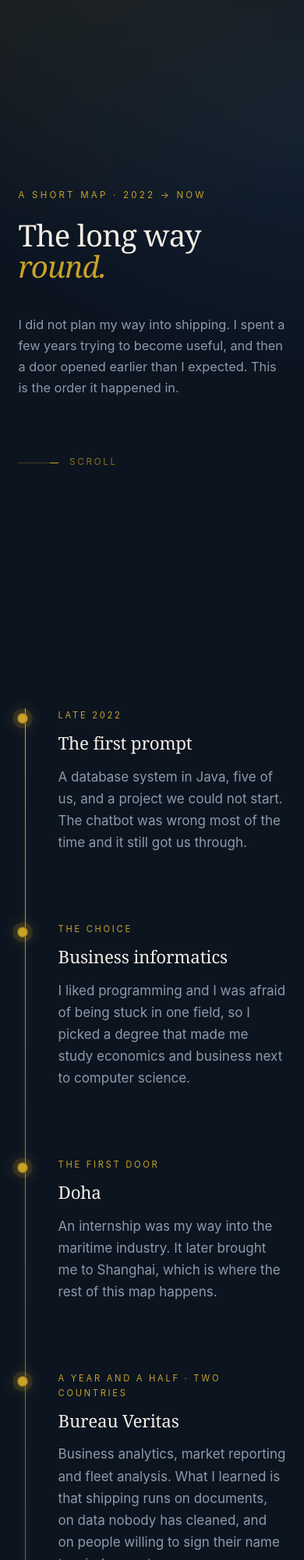
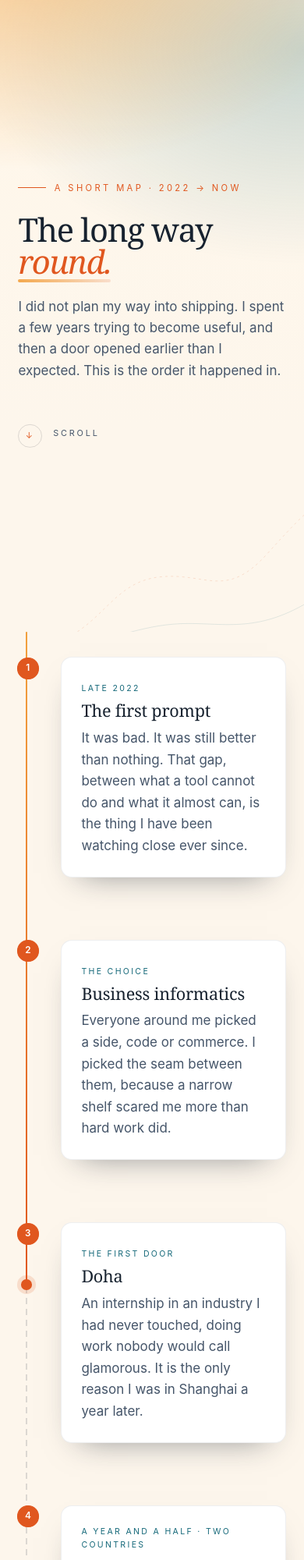
Before and after one commit to Abdelrahman-Elprince/journey-map, a plain HTML site: page index.html in a window 390 px wide. Shown: the top 2000 px of the page at 78% size. Drawn offline with Linux system fonts and the light colour scheme.

Commit message:
Redesign: brighter palette, route rail with progress, new checkpoint copy, new closing line

```diff
--- a/index.html
+++ b/index.html
@@ -5,222 +5,259 @@
 <meta name="viewport" content="width=device-width, initial-scale=1">
 <title>The Long Way Round · Abdelrahman</title>
 <meta name="description" content="A short map of how I got from a Java project I could not start to a chartering desk." />
+<meta property="og:title" content="The Long Way Round" />
+<meta property="og:description" content="A short map of how I got from a Java project I could not start to a chartering desk." />
+<meta property="og:type" content="website" />
 <script>document.documentElement.classList.add("js");</script>
 <style>
   :root {
-    --ink: #0c1420;
-    --ink-2: #101b2a;
-    --paper: #f2ede3;
-    --muted: #8d9aa8;
-    --brass: #c9a227;
-    --brass-soft: #8a6f1e;
-    --line: rgba(201, 162, 39, 0.28);
+    --cream: #fdf6ec;
+    --paper: #ffffff;
+    --ink: #17222f;
+    --ink-soft: #46566a;
+    --orange: #e0571f;
+    --amber: #f2a03d;
+    --teal: #16697a;
+    --line: rgba(23, 34, 47, 0.14);
+    --shadow: 0 18px 40px -24px rgba(23, 34, 47, 0.55);
   }
   * { box-sizing: border-box; }
   html { scroll-behavior: smooth; overflow-x: clip; }
   body {
     margin: 0;
-    background: var(--ink);
-    color: var(--paper);
-    font-family: "Inter", "Helvetica Neue", Arial, sans-serif;
+    background: var(--cream);
+    color: var(--ink);
+    font-family: "Inter", "Segoe UI", Helvetica, Arial, sans-serif;
     font-size: 17px;
-    line-height: 1.65;
+    line-height: 1.62;
     -webkit-font-smoothing: antialiased;
   }
-  body::before {
-    content: "";
-    position: fixed;
-    inset: 0;
-    background:
-      radial-gradient(70rem 40rem at 15% -10%, rgba(201,162,39,0.10), transparent 60%),
-      radial-gradient(50rem 30rem at 110% 20%, rgba(60,110,160,0.14), transparent 65%);
-    pointer-events: none;
-    z-index: 0;
-  }
-  .wrap { position: relative; z-index: 1; }
+  .wrap { position: relative; z-index: 1; overflow: clip; }
 
   /* ---------- hero ---------- */
   .hero {
-    min-height: 100svh;
+    position: relative;
+    min-height: 96svh;
     display: flex;
     flex-direction: column;
     justify-content: center;
-    padding: 8vh 6vw;
-    max-width: 74rem;
-    margin: 0 auto;
+    padding: 10vh 6vw 12vh;
+    background:
+      radial-gradient(48rem 30rem at 8% -10%, rgba(242, 160, 61, 0.55), transparent 62%),
+      radial-gradient(40rem 26rem at 100% 8%, rgba(22, 105, 122, 0.24), transparent 66%),
+      linear-gradient(180deg, #fff7ea 0%, var(--cream) 68%);
+    overflow: hidden;
   }
+  .hero-inner { max-width: 68rem; margin: 0 auto; width: 100%; position: relative; z-index: 2; }
   .kicker {
-    font-size: 0.72rem;
-    letter-spacing: 0.28em;
+    display: inline-flex;
+    align-items: center;
+    gap: 0.7rem;
+    font-size: 0.7rem;
+    letter-spacing: 0.3em;
     text-transform: uppercase;
-    color: var(--brass);
-    margin: 0 0 1.4rem;
+    color: var(--orange);
+    margin: 0 0 1.5rem;
   }
+  .kicker::before { content: ""; width: 2.2rem; height: 1px; background: currentColor; }
   h1 {
-    font-family: Georgia, "Times New Roman", serif;
+    font-family: Georgia, "Iowan Old Style", "Times New Roman", serif;
     font-weight: 400;
-    font-size: clamp(2.4rem, 7vw, 5rem);
-    line-height: 1.03;
-    margin: 0 0 1.6rem;
-    letter-spacing: -0.02em;
+    font-size: clamp(2.6rem, 8vw, 5.6rem);
+    line-height: 0.98;
+    letter-spacing: -0.03em;
+    margin: 0 0 1.5rem;
   }
-  h1 em { font-style: italic; color: var(--brass); }
-  .lede {
-    max-width: 34rem;
-    color: var(--muted);
-    font-size: 1.02rem;
+  h1 em { font-style: italic; color: var(--orange); position: relative; white-space: nowrap; }
+  h1 em::after {
+    content: "";
+    position: absolute;
+    left: 0; right: 0;
+    bottom: 0.02em;
+    height: 0.09em;
+    background: linear-gradient(90deg, rgba(242,160,61,0.9), rgba(224,87,31,0.15));
+    border-radius: 2px;
+    transform: scaleX(0);
+    transform-origin: left;
+    animation: rule-in 1.1s 0.5s cubic-bezier(.2,.8,.2,1) forwards;
   }
+  @keyframes rule-in { to { transform: scaleX(1); } }
+  .lede { max-width: 32rem; color: var(--ink-soft); font-size: 1.06rem; margin: 0; }
   .scroll-hint {
-    margin-top: 3.5rem;
+    margin-top: 3.2rem;
     display: flex;
     align-items: center;
     gap: 0.9rem;
-    color: var(--brass-soft);
-    font-size: 0.74rem;
+    font-size: 0.68rem;
+    letter-spacing: 0.26em;
+    text-transform: uppercase;
+    color: var(--ink-soft);
+  }
+  .scroll-hint .arrow {
+    width: 1.9rem; height: 1.9rem;
+    border: 1px solid var(--line);
+    border-radius: 50%;
+    display: grid; place-items: center;
+    color: var(--orange);
+    animation: bob 2.4s ease-in-out infinite;
+  }
+  @keyframes bob { 0%,100% { transform: translateY(0); } 50% { transform: translateY(4px); } }
+
+  .hero-art {
+    position: absolute;
+    right: -8%; bottom: -6%;
+    width: min(46rem, 92vw);
+    opacity: 0.55;
+    pointer-events: none;
+    z-index: 1;
+  }
+  .hero-art path, .hero-art circle {
+    stroke: rgba(224, 87, 31, 0.38);
+    fill: none;
+    stroke-width: 1.2;
+    stroke-dasharray: 5 7;
+  }
+  .hero-art .solid { stroke-dasharray: none; stroke: rgba(22, 105, 122, 0.3); }
+
+  /* ---------- route ---------- */
+  main.track { position: relative; max-width: 64rem; margin: 0 auto; padding: 2rem 6vw 6rem; }
+  .rail {
+    position: absolute;
+    left: calc(6vw + 0.6rem);
+    top: 0; bottom: 4rem;
+    width: 2px;
+    background-image: linear-gradient(180deg, var(--line) 55%, transparent 0);
+    background-size: 2px 14px;
+    background-repeat: repeat-y;
+  }
+  .rail-fill {
+    position: absolute;
+    left: 0; top: 0;
+    width: 100%; height: 0%;
+    background: linear-gradient(180deg, var(--amber), var(--orange));
+    border-radius: 2px;
+  }
+  .rail-dot {
+    position: absolute;
+    left: 50%; top: 0%;
+    width: 0.85rem; height: 0.85rem;
+    margin-left: -0.42rem; margin-top: -0.42rem;
+    border-radius: 50%;
+    background: var(--orange);
+    box-shadow: 0 0 0 5px rgba(224, 87, 31, 0.16);
+  }
+  @media (min-width: 56rem) { .rail { left: 50%; } }
+
+  .stop { position: relative; padding-left: 3.4rem; margin-bottom: 5rem; }
+  .num {
+    position: absolute; left: 0; top: 0.1rem;
+    width: 1.6rem; height: 1.6rem;
+    border-radius: 50%;
+    background: var(--cream);
+    border: 1px solid var(--line);
+    display: grid; place-items: center;
+    font-size: 0.68rem; font-weight: 600;
+    color: var(--ink-soft);
+    z-index: 2;
+    transition: background 0.5s ease, color 0.5s ease, border-color 0.5s ease, transform 0.5s ease;
+  }
+  .stop.on .num { background: var(--orange); border-color: var(--orange); color: #fff; transform: scale(1.08); }
+
+  .card {
+    background: var(--paper);
+    border: 1px solid rgba(23, 34, 47, 0.07);
+    border-radius: 14px;
+    padding: 1.5rem 1.6rem 1.6rem;
+    box-shadow: var(--shadow);
+    transition: opacity 0.75s ease, transform 0.75s cubic-bezier(.2,.8,.2,1), box-shadow 0.4s ease;
+  }
+  .js .card { opacity: 0; transform: translateY(28px); }
+  .stop.on .card { opacity: 1; transform: none; }
+  .card:hover { box-shadow: 0 26px 50px -28px rgba(23, 34, 47, 0.6); }
+
+  .tag {
+    display: inline-block;
+    font-size: 0.66rem;
     letter-spacing: 0.22em;
     text-transform: uppercase;
+    color: var(--teal);
+    margin-bottom: 0.5rem;
   }
-  .scroll-hint span.rail {
-    display: block;
-    width: 3.2rem;
-    height: 1px;
-    background: var(--line);
+  .card h2 {
+    font-family: Georgia, "Iowan Old Style", "Times New Roman", serif;
+    font-weight: 400;
+    font-size: clamp(1.35rem, 3vw, 1.85rem);
+    line-height: 1.15;
+    margin: 0 0 0.55rem;
+    letter-spacing: -0.01em;
+  }
+  .card p { margin: 0; color: var(--ink-soft); }
+
+  @media (min-width: 56rem) {
+    .stop { padding-left: 0; display: grid; grid-template-columns: 1fr 1fr; column-gap: 6rem; }
+    .stop:nth-of-type(odd) .card { grid-column: 2; }
+    .stop:nth-of-type(even) .card { grid-column: 1; }
+    .stop .num { left: calc(50% - 0.8rem); }
+  }
+
+  /* ---------- arrival ---------- */
+  .arrival {
     position: relative;
+    background: linear-gradient(165deg, #12212e 0%, #1b3346 62%, #28505c 100%);
+    color: #fdf6ec;
+    padding: 7rem 6vw 6rem;
     overflow: hidden;
   }
-  .scroll-hint span.rail::after {
+  .arrival::before {
     content: "";
     position: absolute;
-    inset: 0;
-    background: var(--brass);
-    transform: translateX(-100%);
-    animation: sweep 2.6s ease-in-out infinite;
+    inset: -30% -10% auto -10%;
+    height: 60%;
+    background: radial-gradient(closest-side, rgba(242, 160, 61, 0.35), transparent 70%);
+    pointer-events: none;
   }
-  @keyframes sweep {
-    0% { transform: translateX(-100%); }
-    55%, 100% { transform: translateX(100%); }
+  .arrival-inner { position: relative; z-index: 2; max-width: 46rem; margin: 0 auto; text-align: center; }
+  .arrival .sun {
+    width: clamp(5rem, 12vw, 8rem);
+    height: clamp(5rem, 12vw, 8rem);
+    margin: 0 auto 2.4rem;
+    border-radius: 50%;
+    background: radial-gradient(circle at 50% 50%, #ffd08a, var(--amber) 55%, var(--orange) 100%);
+    box-shadow: 0 0 60px rgba(242, 160, 61, 0.45);
+    animation: rise 1.6s cubic-bezier(.2,.8,.2,1) both;
   }
-
-  /* ---------- timeline ---------- */
-  .track {
-    position: relative;
-    max-width: 62rem;
-    margin: 0 auto;
-    padding: 4rem 6vw 8rem;
+  @keyframes rise { from { transform: translateY(24px) scale(0.9); opacity: 0; } to { transform: none; opacity: 1; } }
+  .arrival blockquote {
+    margin: 0;
+    font-family: Georgia, "Iowan Old Style", "Times New Roman", serif;
+    font-size: clamp(1.3rem, 3.1vw, 1.95rem);
+    line-height: 1.5;
+    transition: opacity 1.1s ease, transform 1.1s ease;
   }
-  .spine {
-    position: absolute;
-    left: calc(6vw + 0.55rem);
-    top: 4rem;
-    bottom: 8rem;
-    width: 1px;
-    background: var(--line);
-  }
-  .spine-fill {
-    position: absolute;
-    left: 0; top: 0;
-    width: 100%;
-    height: 0%;
-    background: linear-gradient(180deg, var(--brass), rgba(201,162,39,0.25));
-    box-shadow: 0 0 12px rgba(201,162,39,0.45);
-  }
-  @media (min-width: 52rem) {
-    .spine { left: 50%; }
-    .stop { grid-template-columns: 1fr 1fr; }
-  }
-
-  .stop {
-    position: relative;
-    display: grid;
-    gap: 1rem;
-    padding: 0 0 0 3.2rem;
-    margin: 0 0 5.5rem;
-  }
-  @media (min-width: 52rem) {
-    .stop { padding: 0; column-gap: 5rem; }
-    .stop:nth-child(odd) .card { grid-column: 2; text-align: left; }
-    .stop:nth-child(even) .card { grid-column: 1; text-align: right; }
-  }
-
-  .dot {
-    position: absolute;
-    left: 0;
-    top: 0.45rem;
-    width: 0.72rem;
-    height: 0.72rem;
-    border-radius: 50%;
-    background: var(--ink);
-    border: 1px solid var(--brass-soft);
-    transition: background 0.6s ease, box-shadow 0.6s ease, transform 0.6s ease;
-  }
-  @media (min-width: 52rem) {
-    .dot { left: calc(50% - 0.36rem); }
-  }
-  .stop.on .dot {
-    background: var(--brass);
-    box-shadow: 0 0 0 5px rgba(201,162,39,0.14), 0 0 18px rgba(201,162,39,0.55);
-    transform: scale(1.15);
-  }
-
-  .card { transition: opacity 0.85s ease, transform 0.85s cubic-bezier(.2,.7,.2,1); }
-  .js .card { opacity: 0; transform: translateY(26px); }
-  .stop.on .card { opacity: 1; transform: none; }
-  .stop .year {
-    display: block;
-    font-size: 0.7rem;
-    letter-spacing: 0.24em;
-    text-transform: uppercase;
-    color: var(--brass);
-    margin-bottom: 0.55rem;
-  }
-  .stop h2 {
-    font-family: Georgia, "Times New Roman", serif;
-    font-weight: 400;
-    font-size: clamp(1.4rem, 3.2vw, 2.05rem);
-    margin: 0 0 0.6rem;
-    letter-spacing: -0.01em;
-  }
-  .stop p { margin: 0; color: var(--muted); max-width: 30rem; }
-  @media (min-width: 52rem) {
-    .stop:nth-child(even) p { margin-left: auto; }
-  }
-
-  /* ---------- closing ---------- */
-  .end {
-    min-height: 88svh;
-    display: flex;
-    flex-direction: column;
-    justify-content: center;
-    align-items: center;
-    text-align: center;
-    padding: 6rem 6vw;
-    border-top: 1px solid var(--line);
-  }
-  .end blockquote {
-    margin: 0;
-    max-width: 44rem;
-    font-family: Georgia, "Times New Roman", serif;
-    font-size: clamp(1.35rem, 3.4vw, 2.1rem);
-    line-height: 1.45;
-    transition: opacity 1.2s ease, transform 1.2s ease;
-  }
-  .js .end blockquote { opacity: 0; transform: translateY(20px); }
-  .end.on blockquote { opacity: 1; transform: none; }
-  .end blockquote em { color: var(--brass); font-style: italic; }
-  .sign {
-    margin-top: 3rem;
-    font-size: 0.72rem;
+  .js .arrival blockquote { opacity: 0; transform: translateY(18px); }
+  .arrival.on blockquote { opacity: 1; transform: none; }
+  .arrival blockquote strong { color: #ffc481; font-weight: 400; font-style: italic; }
+  .arrival .sign {
+    margin-top: 2.6rem;
+    font-size: 0.68rem;
     letter-spacing: 0.26em;
     text-transform: uppercase;
-    color: var(--brass-soft);
-    transition: opacity 1.4s ease 0.5s;
+    color: rgba(253, 246, 236, 0.6);
+    transition: opacity 1.2s ease 0.4s;
   }
-  .js .sign { opacity: 0; }
-  .end.on .sign { opacity: 1; }
+  .js .arrival .sign { opacity: 0; }
+  .arrival.on .sign { opacity: 1; }
+  .horizon { display: block; width: 100%; max-width: 34rem; margin: 3rem auto 0; opacity: 0.85; }
+  .horizon path, .horizon line { stroke: rgba(253, 246, 236, 0.4); fill: none; stroke-width: 1.1; }
+  .horizon .hull { fill: rgba(253, 246, 236, 0.14); stroke: rgba(253, 246, 236, 0.5); }
+  .horizon .wave { stroke-dasharray: 4 6; }
 
   @media (prefers-reduced-motion: reduce) {
-    .card, .end blockquote, .sign { opacity: 1 !important; transform: none !important; transition: none !important; }
-    .scroll-hint span.rail::after { animation: none; }
+    .js .card, .js .arrival blockquote, .js .arrival .sign { opacity: 1 !important; transform: none !important; }
+    .card, .arrival blockquote, .arrival .sign { transition: none !important; }
+    .arrival .sun { animation: none; }
+    h1 em::after { animation: none; transform: scaleX(1); }
+    .scroll-hint .arrow { animation: none; }
     html { scroll-behavior: auto; }
   }
 </style>
@@ -229,93 +266,112 @@
 <div class="wrap">
 
   <header class="hero">
+    <svg class="hero-art" viewBox="0 0 600 400" aria-hidden="true">
+      <path d="M20 340 C 120 300, 140 210, 240 200 S 380 250, 470 150 S 560 60, 580 40" />
+      <path class="solid" d="M20 360 C 150 330, 210 300, 300 300 S 460 320, 580 240" />
+      <circle cx="20" cy="340" r="5" />
+      <circle cx="580" cy="40" r="5" />
+    </svg>
+    <div class="hero-inner">
       <p class="kicker">A short map · 2022 → now</p>
       <h1>The long way<br><em>round.</em></h1>
       <p class="lede">I did not plan my way into shipping. I spent a few years trying to become useful, and then a door opened earlier than I expected. This is the order it happened in.</p>
-    <div class="scroll-hint"><span class="rail"></span> Scroll</div>
+      <div class="scroll-hint"><span class="arrow">↓</span> Scroll</div>
+    </div>
   </header>
 
   <main class="track">
-    <div class="spine"><div class="spine-fill" id="fill"></div></div>
+    <div class="rail"><div class="rail-fill" id="fill"></div><div class="rail-dot" id="dot"></div></div>
 
     <article class="stop">
-      <span class="dot"></span>
+      <span class="num">1</span>
       <div class="card">
-        <span class="year">Late 2022</span>
+        <span class="tag">Late 2022</span>
         <h2>The first prompt</h2>
-        <p>A database system in Java, five of us, and a project we could not start. The chatbot was wrong most of the time and it still got us through.</p>
+        <p>It was bad. It was still better than nothing. That gap, between what a tool cannot do and what it almost can, is the thing I have been watching close ever since.</p>
       </div>
     </article>
 
     <article class="stop">
-      <span class="dot"></span>
+      <span class="num">2</span>
       <div class="card">
-        <span class="year">The choice</span>
+        <span class="tag">The choice</span>
         <h2>Business informatics</h2>
-        <p>I liked programming and I was afraid of being stuck in one field, so I picked a degree that made me study economics and business next to computer science.</p>
+        <p>Everyone around me picked a side, code or commerce. I picked the seam between them, because a narrow shelf scared me more than hard work did.</p>
       </div>
     </article>
 
     <article class="stop">
-      <span class="dot"></span>
+      <span class="num">3</span>
       <div class="card">
-        <span class="year">The first door</span>
+        <span class="tag">The first door</span>
         <h2>Doha</h2>
-        <p>An internship was my way into the maritime industry. It later brought me to Shanghai, which is where the rest of this map happens.</p>
+        <p>An internship in an industry I had never touched, doing work nobody would call glamorous. It is the only reason I was in Shanghai a year later.</p>
       </div>
     </article>
 
     <article class="stop">
-      <span class="dot"></span>
+      <span class="num">4</span>
       <div class="card">
-        <span class="year">A year and a half · two countries</span>
+        <span class="tag">A year and a half · two countries</span>
         <h2>Bureau Veritas</h2>
-        <p>Business analytics, market reporting and fleet analysis. What I learned is that shipping runs on documents, on data nobody has cleaned, and on people willing to sign their name to a judgement.</p>
+        <p>Market reports nobody read closely and fleet data nobody had cleaned. The lesson took a while to land: in shipping the paperwork is the business, not the paperwork about the business.</p>
       </div>
     </article>
 
     <article class="stop">
-      <span class="dot"></span>
+      <span class="num">5</span>
       <div class="card">
-        <span class="year">The language</span>
-        <h2>Chinese, in a year and a half</h2>
-        <p>I passed an exam that some students fail after three years of study. It is the asset in this whole map that is hardest to copy.</p>
+        <span class="tag">Eighteen months</span>
+        <h2>Chinese</h2>
+        <p>An exam some students fail after three years. Three languages now, one of them learned against a clock I set for myself.</p>
       </div>
     </article>
 
     <article class="stop">
-      <span class="dot"></span>
+      <span class="num">6</span>
       <div class="card">
-        <span class="year">The thing I built</span>
+        <span class="tag">The thing I built</span>
         <h2>Orange Chinese</h2>
-        <p>A study app my friends needed because they were juggling five apps for one lesson. No sales yet. Five months of ten hour days taught me the difference between an idea and a product.</p>
+        <p>My friends stopped switching between five apps. I still have not sold a single subscription. Building it was the easy half, and I only learned that by finishing it.</p>
       </div>
     </article>
 
     <article class="stop">
-      <span class="dot"></span>
+      <span class="num">7</span>
       <div class="card">
-        <span class="year">Now</span>
+        <span class="tag">Now</span>
         <h2>Fudan</h2>
-        <p>Master's in International Business at the School of Economics. The credential that opens the first door properly.</p>
+        <p>International Business, School of Economics. A credential buys a seat at the table. It does not buy the conversation, which is the part I am working on.</p>
       </div>
     </article>
 
     <article class="stop">
-      <span class="dot"></span>
+      <span class="num">8</span>
       <div class="card">
-        <span class="year">Next</span>
+        <span class="tag">Next</span>
         <h2>The chartering desk</h2>
-        <p>The commercial side, where vessels are fixed and negotiated. A model can price a voyage faster than a junior broker. It cannot sit across the table and hold a number.</p>
+        <p>Where a voyage becomes a price and a price becomes a promise. The model can do the arithmetic. I want to be the one who can be held to the promise.</p>
       </div>
     </article>
   </main>
 
-  <section class="end" id="end">
+  <section class="arrival" id="arrival">
+    <div class="arrival-inner">
+      <div class="sun" aria-hidden="true"></div>
       <blockquote>
-      In all honesty, even though we try our best to think that we are in full control of our lives, reality and destiny will always win. I will try my best with what I have been given, and <em>the outcome is something that is left to the universe to decide.</em>
+        In all honesty, we like to believe we are steering our own lives. Most of the time we are only choosing how we meet what arrives. I will do my best with what I have been given, and <strong>let the universe decide the rest.</strong>
       </blockquote>
+      <svg class="horizon" viewBox="0 0 400 90" aria-hidden="true">
+        <line x1="0" y1="62" x2="400" y2="62" />
+        <path class="hull" d="M120 62 L132 78 L268 78 L280 62 Z" />
+        <path d="M196 62 L196 26 L232 62" />
+        <path d="M196 30 L172 62" />
+        <path class="wave" d="M40 84 q14 -8 28 0 t28 0 t28 0" />
+        <path class="wave" d="M290 84 q14 -8 28 0 t28 0" />
+      </svg>
       <p class="sign">Abdelrahman · 景仁 · 2026</p>
+    </div>
   </section>
 
 </div>
@@ -323,8 +379,9 @@
 <script>
 (function () {
   var stops = document.querySelectorAll('.stop');
-  var end = document.getElementById('end');
+  var arrival = document.getElementById('arrival');
   var fill = document.getElementById('fill');
+  var dot = document.getElementById('dot');
   var track = document.querySelector('.track');
 
   if ('IntersectionObserver' in window) {
@@ -335,39 +392,47 @@
           io.unobserve(e.target);
         }
       });
-    }, { threshold: 0.25, rootMargin: '0px 0px -8% 0px' });
+    }, { threshold: 0.2, rootMargin: '0px 0px -6% 0px' });
 
-    stops.forEach(function (s) { io.observe(s); });
-    if (end) io.observe(end);
+    stops.forEach(function (s, i) {
+      s.querySelector('.card').style.transitionDelay = Math.min(i * 40, 160) + 'ms';
+      io.observe(s);
+    });
+    if (arrival) io.observe(arrival);
   } else {
     stops.forEach(function (s) { s.classList.add('on'); });
-    if (end) end.classList.add('on');
+    if (arrival) arrival.classList.add('on');
+  }
+
+  function progress() {
+    if (!track) return 0;
+    var r = track.getBoundingClientRect();
+    var vh = window.innerHeight;
+    var total = r.height + vh * 0.5;
+    var passed = vh * 0.5 - r.top;
+    return Math.min(Math.max(passed / Math.max(total, 1), 0), 1);
   }
 
   function onScroll() {
-    // reveal anything the reader has already passed, including after a jump or refresh
     stops.forEach(function (s) {
-      if (!s.classList.contains('on') && s.getBoundingClientRect().top < window.innerHeight * 0.9) {
+      if (!s.classList.contains('on') && s.getBoundingClientRect().top < window.innerHeight * 0.92) {
         s.classList.add('on');
       }
     });
-    if (end && !end.classList.contains('on') && end.getBoundingClientRect().top < window.innerHeight * 0.9) {
-      end.classList.add('on');
+    if (arrival && !arrival.classList.contains('on') && arrival.getBoundingClientRect().top < window.innerHeight * 0.92) {
+      arrival.classList.add('on');
     }
 
-    if (!track || !fill) return;
-    var rect = track.getBoundingClientRect();
-    var vh = window.innerHeight;
-    var total = rect.height - vh * 0.35;
-    var passed = Math.min(Math.max(vh * 0.35 - rect.top, 0), Math.max(total, 1));
-    fill.style.height = (passed / Math.max(total, 1)) * 100 + '%';
+    var p = progress();
+    if (fill) fill.style.height = (p * 100) + '%';
+    if (dot) dot.style.top = (p * 100) + '%';
   }
 
-  var ticking = false;
+  var tick = false;
   window.addEventListener('scroll', function () {
-    if (!ticking) {
-      window.requestAnimationFrame(function () { onScroll(); ticking = false; });
-      ticking = true;
+    if (!tick) {
+      window.requestAnimationFrame(function () { onScroll(); tick = false; });
+      tick = true;
     }
   }, { passive: true });
   window.addEventListener('resize', onScroll);
```
Lines whose indentation alone changed are shown as unchanged.
